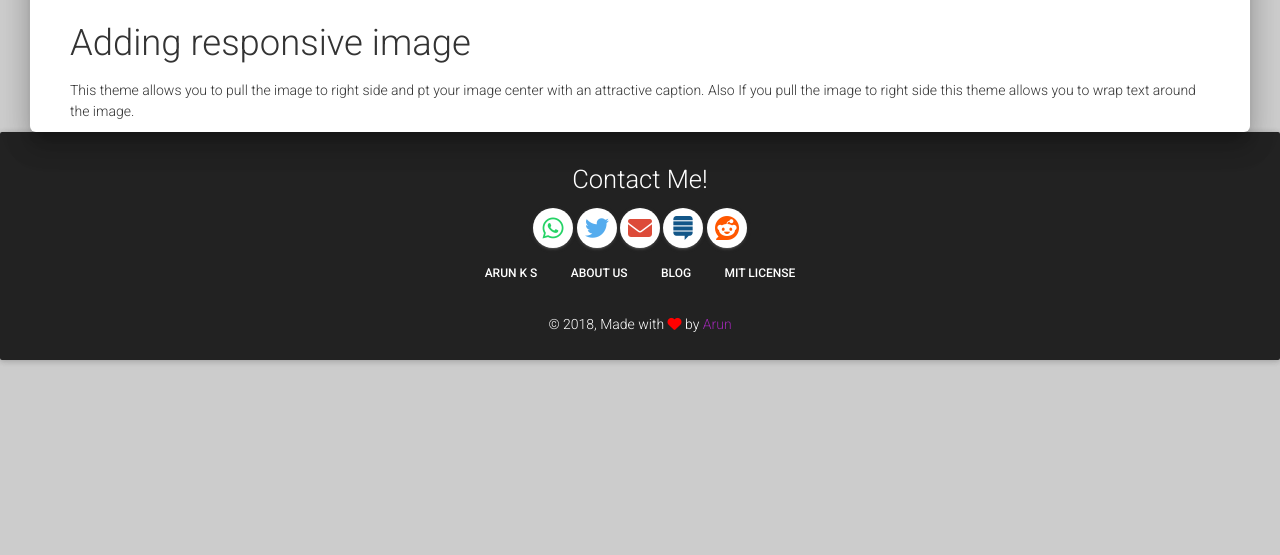
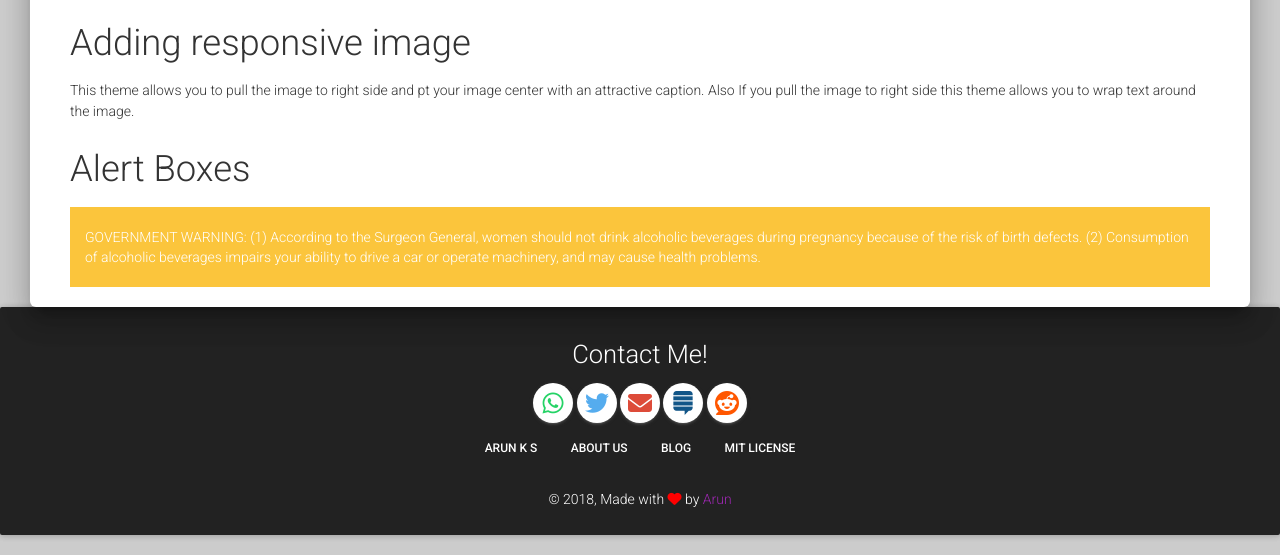
Before and after one commit to tip4programs/imbue, a Jekyll site: the page built from elements.md, in a window 1280 px wide and 900 px high, scrolled down 1339 px, cut to the strip 345-900 px from the top of the window. Built offline with Jekyll 4.4.1, drawn with Linux system fonts in a browser that asks for light colours; nearby versions of some CDN libraries; before the commit the page ends 2064 px from its top, so only the background shows below that.

Commit message:
Update elements.md

```diff
--- a/elements.md
+++ b/elements.md
@@ -13,3 +13,7 @@ Hai... This Jekyll theme using bootstrap prepared with an aim; everybody can bui
 
 ## Adding responsive image
  This theme allows you to pull the image to right side and pt your image center with an attractive caption. Also If you pull the image to right side this theme allows you to wrap text around the image.
+
+## Alert Boxes
+
+{% include alert.html alert_type="warning" text="GOVERNMENT WARNING: (1) According to the Surgeon General, women should not drink alcoholic beverages during pregnancy because of the risk of birth defects. (2) Consumption of alcoholic beverages impairs your ability to drive a car or operate machinery, and may cause health problems." %}
```
